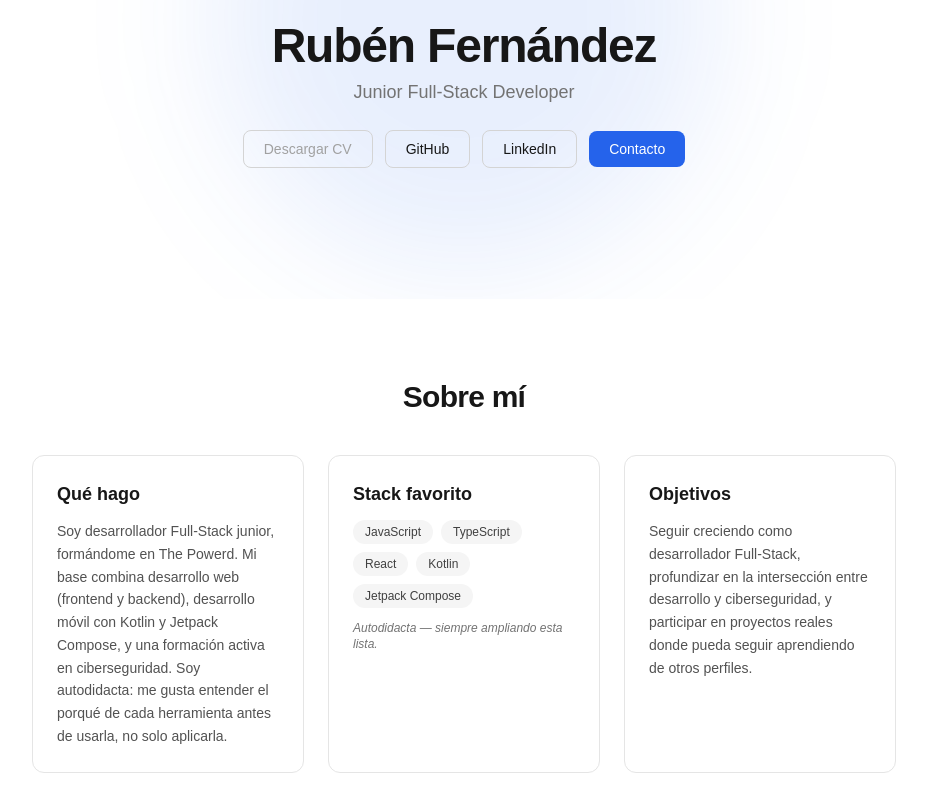
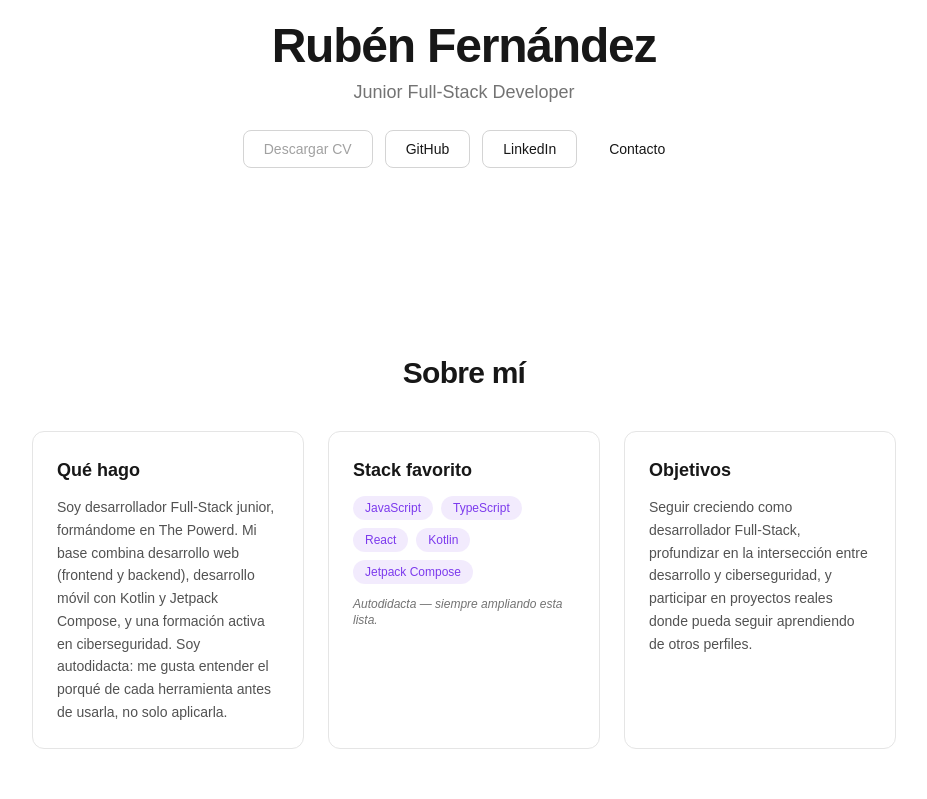
Before and after one commit to rubenferbu/portfolio, a Next.js app: page / in a window 1280 px wide. Shown: the part 261-1060 px from the top of the page, without its empty margins (176-1103 px from the left). Built offline with nearby package versions, Linux system fonts and the light colour scheme; no server answers.

Commit message:
feat: add security/dev color coding for stack and project cards

```diff
--- a/src/app/globals.css
+++ b/src/app/globals.css
@@ -4,23 +4,32 @@
 :root {
   --background: #ffffff;
   --foreground: #171717;
-  --accent: #2563eb;
-  --accent-foreground: #ffffff;
+  --accent-security: #16a34a;
+  --accent-security-foreground: #ffffff;
+  --accent-dev: #7c3aed;
+  --accent-dev-foreground: #ffffff;
 }
+
 @theme inline {
   --color-background: var(--background);
   --color-foreground: var(--foreground);
-  --color-accent: var(--accent);
-  --color-accent-foreground: var(--accent-foreground);
+  --color-accent-security: var(--accent-security);
+  --color-accent-security-foreground: var(--accent-security-foreground);
+  --color-accent-dev: var(--accent-dev);
+  --color-accent-dev-foreground: var(--accent-dev-foreground);
   --font-sans: var(--font-geist-sans);
   --font-mono: var(--font-geist-mono);
 }
+
 .dark {
   --background: #0a0a0a;
   --foreground: #ededed;
-  --accent: #60a5fa;
-  --accent-foreground: #0a0a0a;
+  --accent-security: #22c55e;
+  --accent-security-foreground: #052e13;
+  --accent-dev: #8b5cf6;
+  --accent-dev-foreground: #f5f3ff;
 }
+
 body {
   background: var(--background);
   color: var(--foreground);
--- a/src/components/About.tsx
+++ b/src/components/About.tsx
@@ -1,20 +1,19 @@
 import * as motion from "motion/react-client";
+
+interface StackItem {
+    name: string;
+    area: "dev" | "security";
+}
 
 interface AboutProps {
     whatIDo: string;
-    stack: string[];
+    stack: StackItem[];
     goals: string;
 }
 
 export default function About({ whatIDo, stack, goals }: AboutProps) {
-    const cards = [
-        { title: "Qué hago", content: whatIDo },
-        { title: "Stack favorito", content: null },
-        { title: "Objetivos", content: goals },
-    ];
-
     return (
-        <section className="mx-auto max-w-4xl px-4 py-20">
+        <section className="mx-auto max-w-4xl px-4 py-14">
             <h2 className="mb-10 text-center text-3xl font-bold tracking-tight">
                 Sobre mí
             </h2>
@@ -44,11 +43,15 @@ export default function About({ whatIDo, stack, goals }: AboutProps) {
                     <div className="flex flex-wrap gap-2">
                         {stack.map((tech) => (
                             <motion.span
-                                key={tech}
+                                key={tech.name}
                                 whileHover={{ scale: 1.08 }}
-                                className="rounded-full bg-neutral-100 px-3 py-1 text-xs font-medium text-neutral-700 dark:bg-neutral-800 dark:text-neutral-300"
+                                className={
+                                    tech.area === "security"
+                                        ? "rounded-full bg-accent-security/10 px-3 py-1 text-xs font-medium text-accent-security"
+                                        : "rounded-full bg-accent-dev/10 px-3 py-1 text-xs font-medium text-accent-dev"
+                                }
                             >
-                                {tech}
+                                {tech.name}
                             </motion.span>
                         ))}
                     </div>
--- a/src/components/Hero.tsx
+++ b/src/components/Hero.tsx
@@ -26,7 +26,7 @@ export default function Hero({
         >
             <div
                 aria-hidden="true"
-                className="absolute left-1/2 top-1/2 -z-10 h-[500px] w-[500px] -translate-x-1/2 -translate-y-1/2 rounded-full bg-accent/10 blur-3xl"
+                className="absolute left-1/2 top-1/2 -z-10 h-125 w-125 -translate-x-1/2 -translate-y-1/2 rounded-full bg-accent/10 blur-3xl"
             />
             <div className="flex h-32 w-32 items-center justify-center rounded-full bg-neutral-800 text-3xl font-semibold text-white dark:bg-neutral-200 dark:text-neutral-900">
                 {initials}
--- a/src/components/ProjectCard.tsx
+++ b/src/components/ProjectCard.tsx
@@ -1,4 +1,4 @@
-import { GitHubRepo } from "@/src/lib/github";
+import { GitHubRepo } from "../lib/github";
 import * as motion from "motion/react-client";
 
 function formatDate(dateString: string): string {
@@ -10,6 +10,8 @@ function formatDate(dateString: string): string {
 }
 
 export default function ProjectCard({ repo }: { repo: GitHubRepo }) {
+    const isSecurity = repo.area === "security";
+
     return (
         <motion.article
             initial={{ opacity: 0, y: 20 }}
@@ -17,15 +19,29 @@ export default function ProjectCard({ repo }: { repo: GitHubRepo }) {
             viewport={{ once: true, amount: 0.3 }}
             transition={{ duration: 0.4 }}
             whileHover={{ y: -4 }}
-            className="flex flex-col gap-3 rounded-xl border border-neutral-200 p-5 transition-shadow hover:shadow-lg dark:border-neutral-800"
+            className={`flex flex-col gap-3 rounded-xl border-t-4 p-5 transition-shadow hover:shadow-lg ${isSecurity
+                    ? "border-t-accent-security border-neutral-200 dark:border-neutral-800"
+                    : "border-t-accent-dev border-neutral-200 dark:border-neutral-800"
+                }`}
         >
             <div className="flex items-start justify-between gap-2">
                 <h3 className="text-lg font-semibold">{repo.name}</h3>
-                {repo.language && (
-                    <span className="shrink-0 rounded-full bg-neutral-100 px-2.5 py-0.5 text-xs font-medium text-neutral-700 dark:bg-neutral-800 dark:text-neutral-300">
-                        {repo.language}
+                <div className="flex shrink-0 items-center gap-2">
+                    <span
+                        className={
+                            isSecurity
+                                ? "rounded-full bg-accent-security/10 px-2 py-0.5 text-[10px] font-semibold uppercase tracking-wide text-accent-security"
+                                : "rounded-full bg-accent-dev/10 px-2 py-0.5 text-[10px] font-semibold uppercase tracking-wide text-accent-dev"
+                        }
+                    >
+                        {isSecurity ? "Security" : "Dev"}
                     </span>
-                )}
+                    {repo.language && (
+                        <span className="rounded-full bg-neutral-100 px-2.5 py-0.5 text-xs font-medium text-neutral-700 dark:bg-neutral-800 dark:text-neutral-300">
+                            {repo.language}
+                        </span>
+                    )}
+                </div>
             </div>
 
             <p className="line-clamp-2 text-sm text-neutral-600 dark:text-neutral-400">
@@ -40,19 +56,19 @@ export default function ProjectCard({ repo }: { repo: GitHubRepo }) {
 
             <div className="mt-auto flex gap-3 pt-2">
 
-                <a href={repo.html_url}
+                <a  href={repo.html_url}
                     target="_blank"
                     rel="noopener noreferrer"
-                    className="text-sm font-medium underline underline-offset-2 hover:text-accent"
+                    className="text-sm font-medium underline underline-offset-2 hover:text-neutral-600 dark:hover:text-neutral-300"
                 >
                     GitHub
                 </a>
                 {repo.homepage && (
 
-                    <a href={repo.homepage}
+                    < a href={repo.homepage}
                         target="_blank"
                         rel="noopener noreferrer"
-                        className="text-sm font-medium underline underline-offset-2 hover:text-accent"
+                        className="text-sm font-medium underline underline-offset-2 hover:text-neutral-600 dark:hover:text-neutral-300"
                     >
                         Demo
                     </a>
--- a/src/config/site.ts
+++ b/src/config/site.ts
@@ -1,5 +1,5 @@
 export const siteConfig = {
-    url: "https://portfolio-rubenferbu.vercel.app",
+    url: "https://rubenfernandez.vercel.app/",
     name: "Rubén Fernández",
     initials: "RF",
     tagline: "Junior Full-Stack Developer",
@@ -11,7 +11,13 @@ export const siteConfig = {
     about: {
         whatIDo:
             "Soy desarrollador Full-Stack junior, formándome en The Powerd. Mi base combina desarrollo web (frontend y backend), desarrollo móvil con Kotlin y Jetpack Compose, y una formación activa en ciberseguridad. Soy autodidacta: me gusta entender el porqué de cada herramienta antes de usarla, no solo aplicarla.",
-        stack: ["JavaScript", "TypeScript", "React", "Kotlin", "Jetpack Compose"],
+        stack: [
+            { name: "JavaScript", area: "dev" },
+            { name: "TypeScript", area: "dev" },
+            { name: "React", area: "dev" },
+            { name: "Kotlin", area: "dev" },
+            { name: "Jetpack Compose", area: "dev" },
+        ],
         goals:
             "Seguir creciendo como desarrollador Full-Stack, profundizar en la intersección entre desarrollo y ciberseguridad, y participar en proyectos reales donde pueda seguir aprendiendo de otros perfiles.",
     },
@@ -21,11 +27,11 @@ export const siteConfig = {
             "Estoy buscando mi primera oportunidad como desarrollador junior, y también abierto a colaboraciones freelance. Actualmente en Carmona (Sevilla), con disponibilidad para trabajar en remoto o desplazarme según el proyecto.",
     },
     featuredRepos: [
-        "rubenferbu/pinterest-async",
-        "rubenferbu/Galeria-JS",
-        "rubenferbu/timetrackpro",
-        "rubenferbu/Proyecto-Backend",
-        "rubenferbu/Javascript-Basico",
-        "rubenferbu/CyberWatch",
+        { repo: "rubenferbu/pinterest-async", area: "dev" },
+        { repo: "rubenferbu/Galeria-JS", area: "dev" },
+        { repo: "rubenferbu/timetrackpro", area: "dev" },
+        { repo: "rubenferbu/Proyecto-Backend", area: "dev" },
+        { repo: "rubenferbu/Javascript-Basico", area: "dev" },
+        { repo: "rubenferbu/CyberWatch", area: "security" },
     ],
 } as const;
--- a/src/lib/github.ts
+++ b/src/lib/github.ts
@@ -1,4 +1,4 @@
-import { siteConfig } from "@/src/config/site";
+import { siteConfig } from "../config/site";
 
 export interface GitHubRepo {
   name: string;
@@ -9,26 +9,30 @@ export interface GitHubRepo {
   forks_count: number;
   language: string | null;
   updated_at: string;
+  area: "dev" | "security";
 }
 
-async function fetchRepo(fullName: string): Promise<GitHubRepo | null> {
+async function fetchRepo(
+  entry: { repo: string; area: "dev" | "security" }
+): Promise<GitHubRepo | null> {
   try {
-        const res = await fetch(`https://api.github.com/repos/${fullName}`, {
+    const res = await fetch(`https://api.github.com/repos/${entry.repo}`, {
       headers: {
         Authorization: `Bearer ${process.env.GITHUB_TOKEN}`,
         Accept: "application/vnd.github+json",
       },
-            next: { revalidate: 3600 }, // recachea cada hora, no en cada visita
+      next: { revalidate: 3600 },
     });
 
     if (!res.ok) {
-            console.error(`GitHub API error for ${fullName}: ${res.status}`);
+      console.error(`GitHub API error for ${entry.repo}: ${res.status}`);
       return null;
     }
 
-        return res.json();
+    const data = await res.json();
+    return { ...data, area: entry.area };
   } catch (error) {
-        console.error(`Failed to fetch ${fullName}:`, error);
+    console.error(`Failed to fetch ${entry.repo}:`, error);
     return null;
   }
 }
```
Also changed, not shown: src/assets/images/rubenferbu.png (added). Lines whose indentation alone changed are shown as unchanged.
